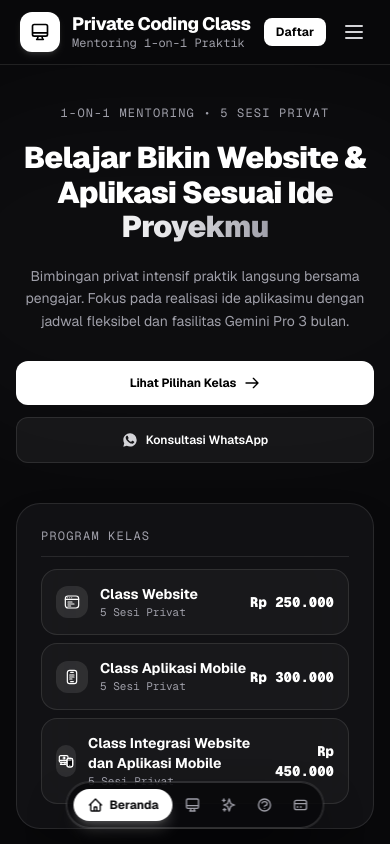
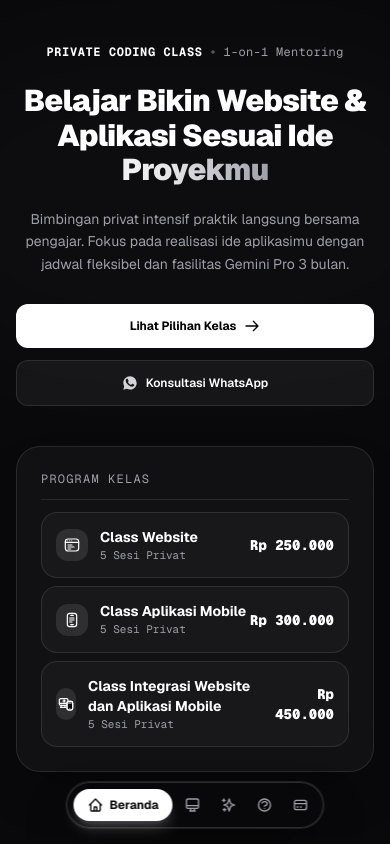
Before and after one commit to ardhikaxx/class-private, a Next.js app: page / in a window 390 px wide. Shown: the top 844 px of the page. Built offline with nearby package versions, Linux system fonts and the light colour scheme.

Commit message:
feat: hide top navbar on mobile screens to rely on floating bottom nav

```diff
--- a/components/landing/HeroSection.tsx
+++ b/components/landing/HeroSection.tsx
@@ -2,6 +2,7 @@ import React from 'react';
 import Link from 'next/link';
 import { buildWhatsAppConsultationUrl } from '@/lib/whatsapp';
 import { ALL_PROGRAMS, formatRupiah, ProgramSlug } from '@/lib/programs';
+import { APP_CONFIG } from '@/lib/config';
 import {
   WhatsAppIcon,
   ArrowRightIcon,
@@ -28,9 +29,15 @@ export function HeroSection() {
         <div className="grid grid-cols-1 lg:grid-cols-12 gap-10 lg:gap-12 items-center">
           {/* Left Column */}
           <div className="lg:col-span-7 space-y-5 text-center lg:text-left">
-            <span className="text-xs font-mono text-zinc-400 tracking-widest uppercase block">
-              1-on-1 Mentoring • 5 Sesi Privat
-            </span>
+            <div className="flex items-center justify-center lg:justify-start gap-2">
+              <span className="text-xs font-mono font-bold text-white tracking-wider uppercase">
+                {APP_CONFIG.name}
+              </span>
+              <span className="text-zinc-600">•</span>
+              <span className="text-xs font-mono text-zinc-400 tracking-wide">
+                1-on-1 Mentoring
+              </span>
+            </div>
 
             <h1 className="text-3xl sm:text-4xl lg:text-5xl font-black text-white tracking-tight leading-[1.15]">
               Belajar Bikin Website & Aplikasi Sesuai{' '}
--- a/components/layout/Navbar.tsx
+++ b/components/layout/Navbar.tsx
@@ -6,12 +6,21 @@ import { APP_CONFIG } from '@/lib/config';
 import { buildWhatsAppConsultationUrl } from '@/lib/whatsapp';
 import { MenuIcon, XIcon, WhatsAppIcon, LaptopIcon } from '@/components/ui/Icons';
 
-export function Navbar() {
+interface NavbarProps {
+  hideOnMobile?: boolean;
+  className?: string;
+}
+
+export function Navbar({ hideOnMobile = true, className = '' }: NavbarProps) {
   const [mobileMenuOpen, setMobileMenuOpen] = useState(false);
   const waConsultUrl = buildWhatsAppConsultationUrl();
 
+  const mobileVisibilityClass = hideOnMobile ? 'hidden md:block' : '';
+
   return (
-    <header className="sticky top-0 z-50 w-full border-b border-white/10 bg-zinc-950/70 backdrop-blur-2xl transition-all">
+    <header
+      className={`sticky top-0 z-50 w-full border-b border-white/10 bg-zinc-950/70 backdrop-blur-2xl transition-all ${mobileVisibilityClass} ${className}`}
+    >
       <div className="max-w-7xl mx-auto px-4 sm:px-6 lg:px-8">
         <div className="flex items-center justify-between h-16 sm:h-20">
           {/* Brand Logo */}
@@ -69,7 +78,8 @@ export function Navbar() {
             </Link>
           </div>
 
-          {/* Mobile Menu Button */}
+          {/* Mobile Menu Button (rendered only when not hidden on mobile) */}
+          {!hideOnMobile && (
             <div className="flex md:hidden items-center gap-2">
               <Link
                 href="/daftar"
@@ -87,11 +97,12 @@ export function Navbar() {
                 {mobileMenuOpen ? <XIcon className="w-6 h-6" /> : <MenuIcon className="w-6 h-6" />}
               </button>
             </div>
+          )}
         </div>
       </div>
 
-      {/* Mobile Drawer Menu */}
-      {mobileMenuOpen && (
+      {/* Mobile Drawer Menu (rendered only when not hidden on mobile) */}
+      {!hideOnMobile && mobileMenuOpen && (
         <div className="md:hidden border-t border-white/10 bg-zinc-950/95 backdrop-blur-2xl px-4 pt-4 pb-6 space-y-3">
           <nav className="flex flex-col space-y-3 text-sm font-medium text-zinc-200">
             <Link
```
Lines whose indentation alone changed are shown as unchanged.
